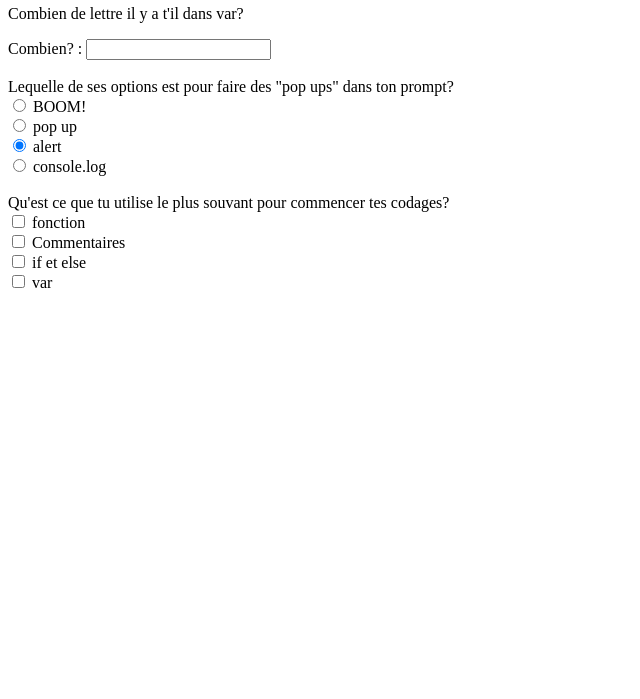
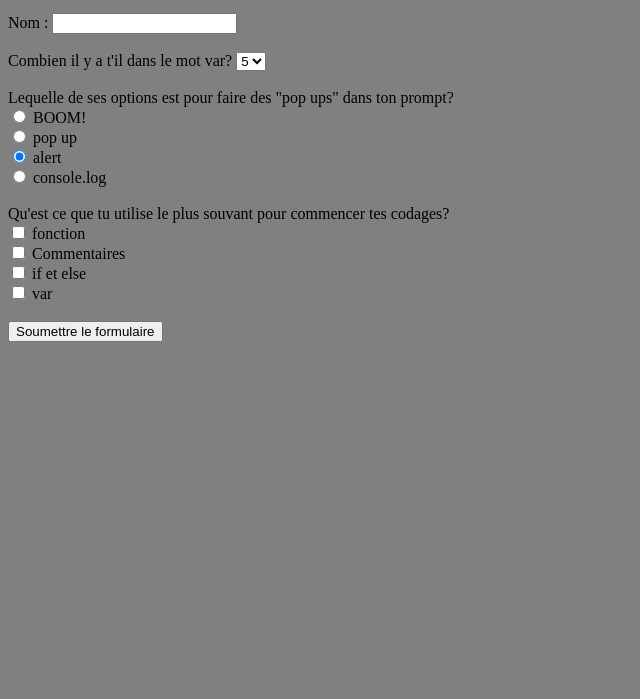
Before and after one commit to kadeninthadeth/kadeninthadeth, a plain HTML site: page Quiz_ICS.html in a window 1280 px wide. Shown: the part 101-800 px from the top of the page, without its empty margins (0-640 px from the left). Drawn offline with Linux system fonts and the light colour scheme.

Commit message:
Update Quiz_ICS.html

```diff
--- a/Quiz_ICS.html
+++ b/Quiz_ICS.html
@@ -2,19 +2,27 @@
 <html>
 
 <head>
-  <a href="index.html">Retour</a>
   <meta charset="utf-8">
   <meta name="viewport" content="width=device-width">
   <title> Quiz </title>
   <link href="style.css" rel="stylesheet" type="text/css" />
 </head>
-
+<body style="background-color:grey">
 <body>
   <h1> Quiz de le cours ICS! </h1>
-<p> Combien de lettre il y a t'il dans var? </p>
+<p> Entrez votre nom. </p>
 
-       <label for="txtVar"> Combien? : </label>
-     <input type="text" id="txtVar">
+    <label for="txtNom"> Nom : </label>
+     <input type="text" id="txtNom">
+<br>
+<br>
+       <label for="txtVar"> Combien il y a t'il dans le mot var? </label>
+<select id="selVar">
+   <option value="5"> 5 </option>
+   <option value="3"> 3 </option>
+   <option value="9"> 9 </option>
+   <option value="1"> 1 </option>
+</select>
 <br>
 <br>
     <label for="Quiz">Lequelle de ses options est pour faire des "pop ups" dans ton prompt? </label>
@@ -28,19 +36,26 @@
     <input type="radio" name="prompt" id="popUp" value="console.log"> console.log
 <br>
 <br>
-<label for="chkLangues">Qu'est ce que tu utilise le plus souvant pour commencer tes codages? </label>
+  <label for="chkBox"> Qu'est ce que tu utilise le plus souvant pour commencer tes codages? </label>
 <br>
-<input type="checkbox" id="chkQuiz" name="quiz" value="fonction"> fonction
+  <input type="checkBox" id="quiz" name="chkQuiz" value="fonction"> fonction
 <br>
-<input type="checkbox" id="chkQuiz" name="quiz" value="Commentaires"> Commentaires
+  <input type="checkBox" id="quiz" name="chkQuiz" value="Commentaires"> Commentaires
 <br>
-<input type="checkbox" id="chkQuiz" name="quiz" value="if et else"> if et else
+  <input type="checkBox" id="quiz" name="chkQuiz" value="if et else"> if et else
 <br>
-<input type="checkbox" id="chkQuiz" name="quiz" value="var"> var
+  <input type="checkBox" id="quiz" name="chkQuiz" value="var"> var
 <br>
-
+<br>
+  <input type="button" id="btnSoumet" onclick="confirmeQuiz()" value="Soumettre le formulaire">
+ <br>
+ <br>
+  <div id="divAfficheN"> </div>
+ <br>
   <div id="divAfficheV"> </div>
+ <br>
   <div id="divAfficheC"> </div>
+ <br>
   <div id="divAfficheQ"> </div>
   <script src="Quiz_ICS.js"> </script>
 </body>
```
Lines whose indentation alone changed are shown as unchanged.
